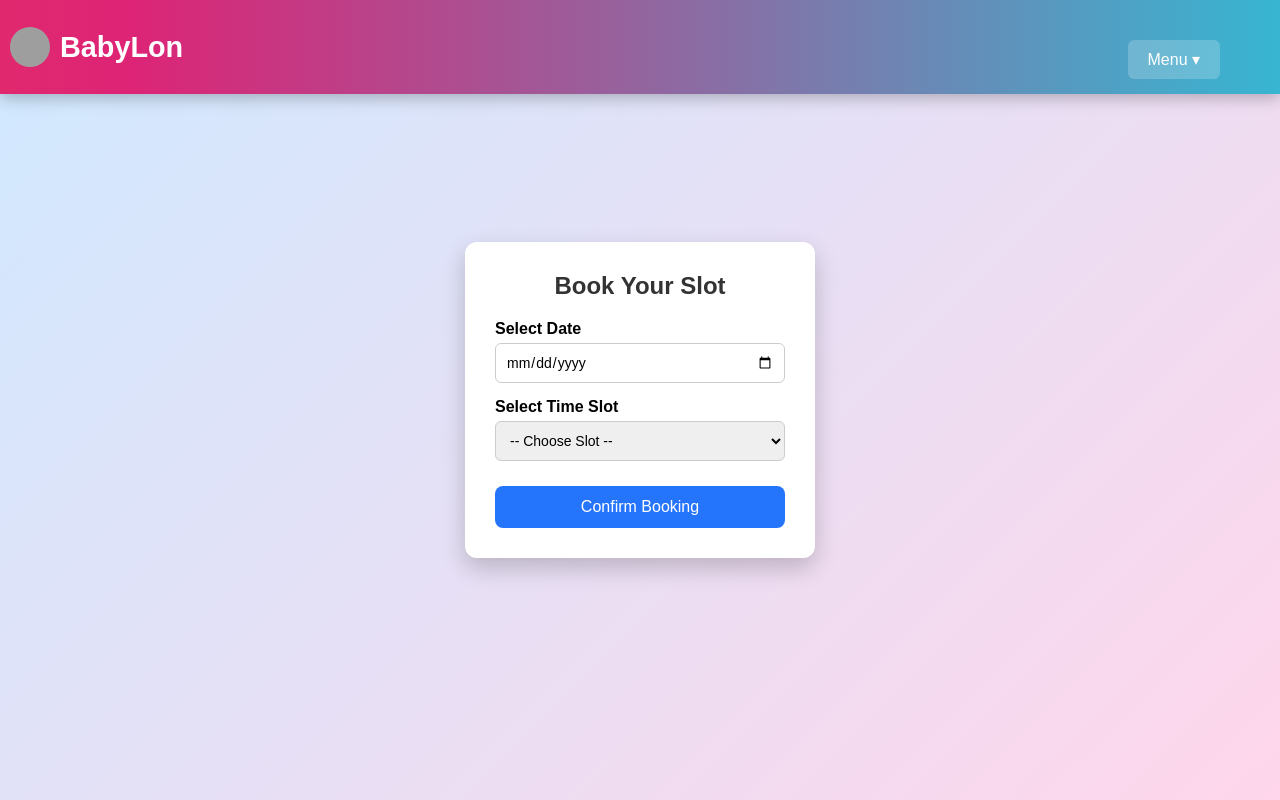
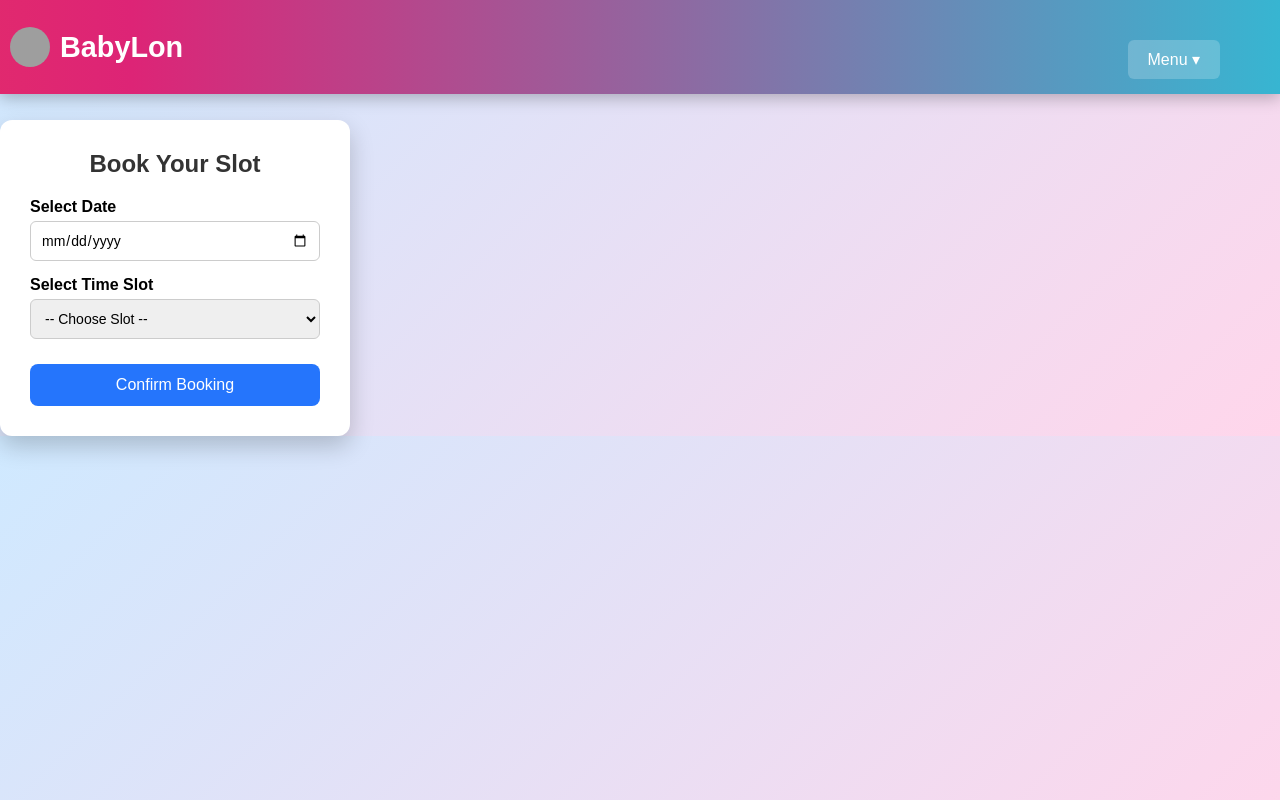
Before and after one commit to singhaditya2004/Babylon, a Django app: page /book/ in a window 1280 px wide. Run offline with Django 5.2, Linux system fonts and the light colour scheme; a user stored in the database is signed in; grey boxes are pictures that could not be loaded.

Commit message:
Updated templates

```diff
--- a/Templates/book.html
+++ b/Templates/book.html
@@ -29,12 +29,10 @@
 }
         body {
             font-family: Arial, sans-serif;
-              background: linear-gradient(135deg, #cfe9ff, #ffd6eb);
-            height: 100vh;
+            background: linear-gradient(135deg, #cfe9ff, #ffd6eb);
             margin: 0;
-            display: flex;
-            justify-content: center;
-            align-items: center;
+            padding-top:120px;
+
         }
 
         .booking-card {
@@ -241,8 +239,6 @@
     right: 0;
     width: 160px;
   }
-
-
 }
 
 
```
